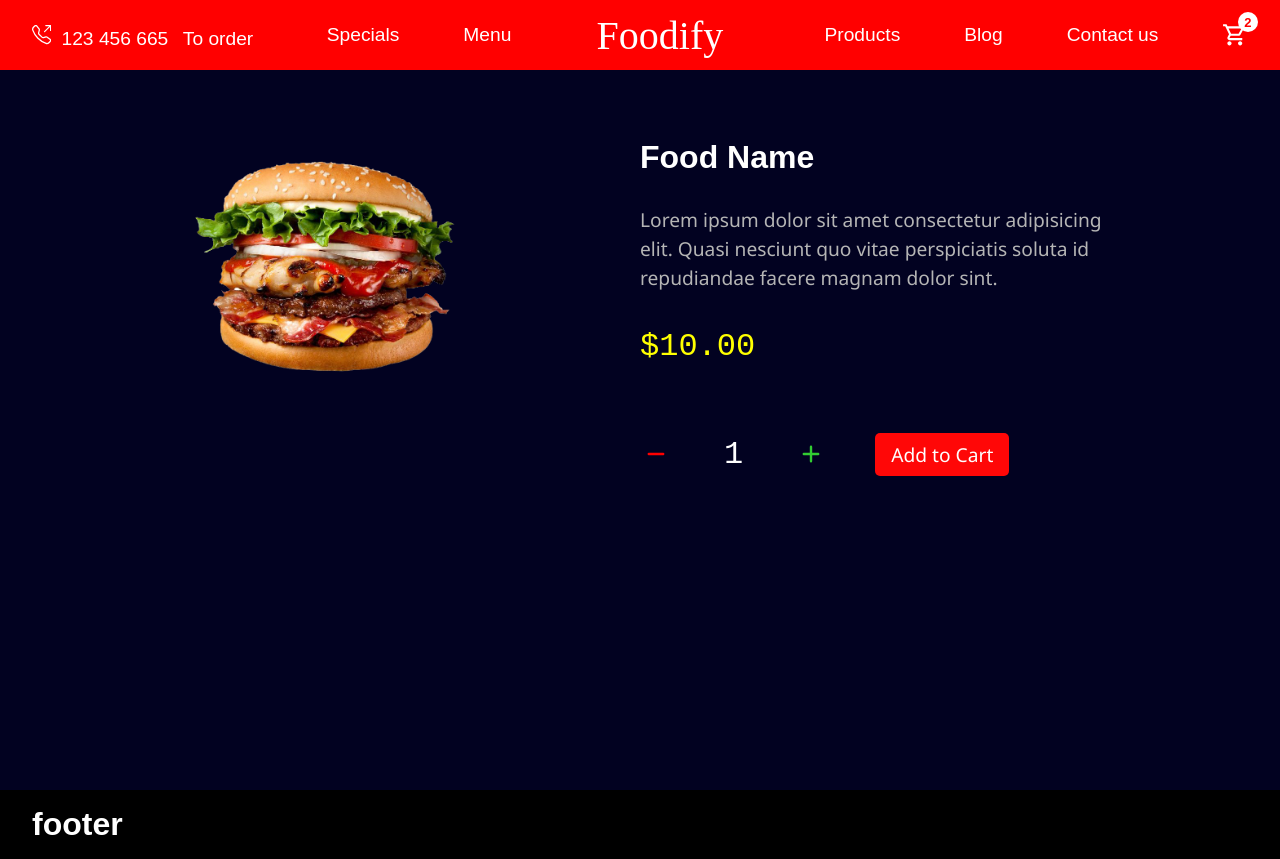
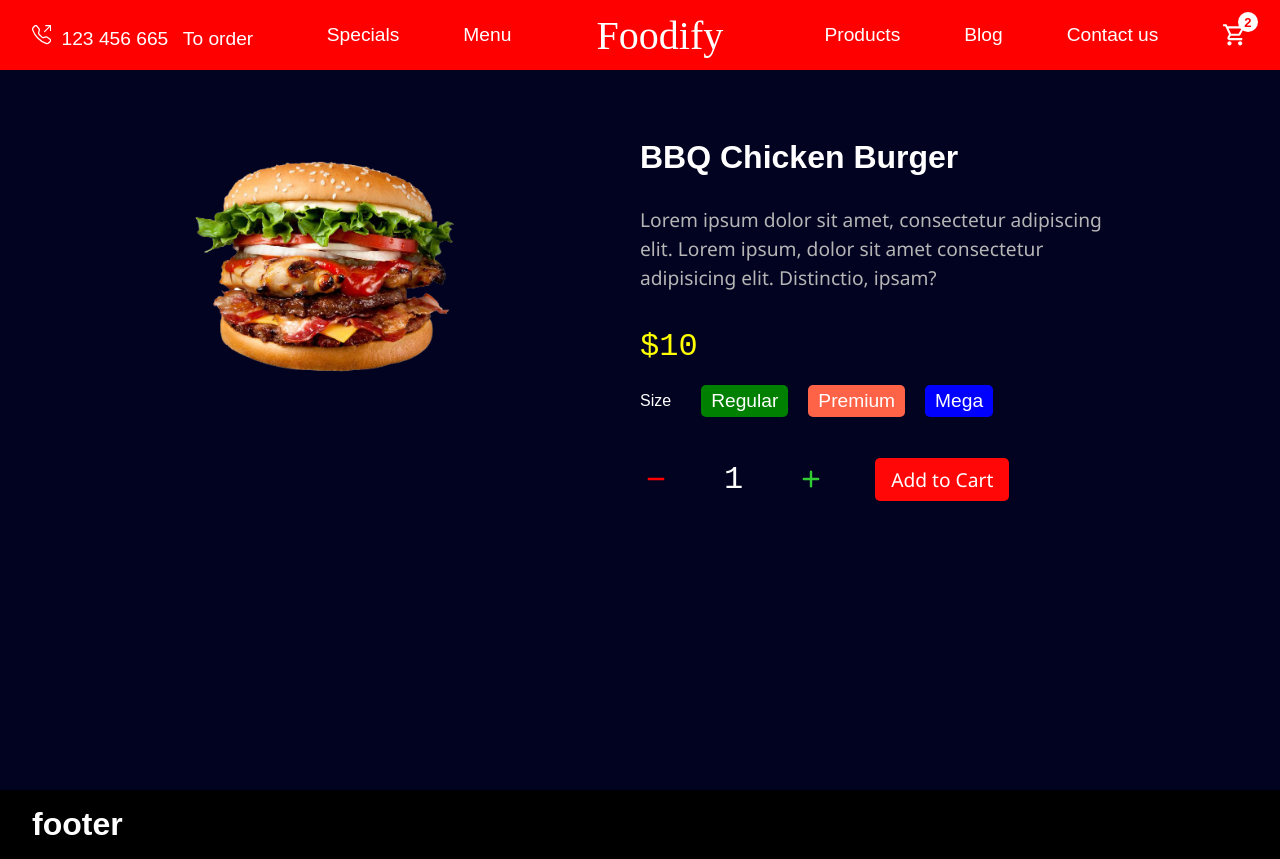
Before and after one commit to codeComet/food-ordering-app, a Next.js app in the folder client/: page /item/1 in a window 1280 px wide. Built offline with nearby package versions, Linux system fonts and the light colour scheme.

Commit message:
single product page requries changes

```diff
--- a/client/pages/index.js
+++ b/client/pages/index.js
@@ -1,5 +1,4 @@
 import Head from "next/head";
-
 import Hero from "../components/Hero";
 import Menu from "../components/Menu";
 import Special from "../components/Special";
--- a/client/pages/item/[id].jsx
+++ b/client/pages/item/[id].jsx
@@ -1,8 +1,23 @@
+import { useState, useEffect } from "react";
 import Image from "next/image";
 import styles from "../../styles/FoodItem.module.css";
 import { HiPlus, HiMinus } from "react-icons/hi";
 
 const FoodItem = () => {
+  const [count, setCount] = useState(1);
+  const [size, setSize] = useState(0);
+  const food = {
+    name: "BBQ Chicken Burger",
+    price: {
+      size: [10, 17, 30],
+    },
+    description:
+      "Lorem ipsum dolor sit amet, consectetur adipiscing elit. Lorem ipsum, dolor sit amet consectetur adipisicing elit. Distinctio, ipsam?",
+  };
+
+  useEffect(() => {
+    if (count <= 1) setCount(1);
+  }, [count]);
   return (
     <div className={styles.container}>
       <div className={styles.imgContainer}>
@@ -16,27 +31,43 @@ const FoodItem = () => {
       </div>
       <div className={styles.infoContainer}>
         <div className={styles.foodInfo}>
-          <h1>Food Name</h1>
-          <p>
-            Lorem ipsum dolor sit amet consectetur adipisicing elit. Quasi
-            nesciunt quo vitae perspiciatis soluta id repudiandae facere magnam
-            dolor sint.
-          </p>
-          <p>$10.00</p>
+          <h1>{food.name}</h1>
+          <p>{food.description}</p>
+          <p>${food.price.size[size]}</p>
+        </div>
+        <div className={styles.foodSize}>
+          <div className={styles.size}>
+            <p>Size</p>
+            <div className={styles.sizeContainer}>
+              <div className={styles.sizeItem} onClick={() => setSize(0)}>
+                <p>Regular</p>
+              </div>
+              <div className={styles.sizeItem} onClick={() => setSize(1)}>
+                <p>Premium</p>
+              </div>
+              <div className={styles.sizeItem} onClick={() => setSize(2)}>
+                <p>Mega</p>
+              </div>
+            </div>
+          </div>
         </div>
         <div className={styles.buttonContainer}>
           <div className={styles.qtyContainer}>
             <div className={styles.qty}>
               <HiMinus
                 style={{ fontSize: "1.5rem", color: "red", cursor: "pointer" }}
+                onClick={() => {
+                  setCount(count - 1);
+                }}
               />
-              <p>1</p>
+              <p>{count}</p>
               <HiPlus
                 style={{
                   fontSize: "1.5rem",
                   color: "limegreen",
                   cursor: "pointer",
                 }}
+                onClick={() => setCount(count + 1)}
               />
             </div>
             <button>Add to Cart</button>
--- a/client/styles/FoodItem.module.css
+++ b/client/styles/FoodItem.module.css
@@ -64,3 +64,46 @@
   border-radius: 5px;
   cursor: pointer;
 }
+
+.foodInfo p {
+  margin-bottom: 5px;
+}
+
+.size {
+  display: flex;
+  align-items: center;
+}
+
+.sizeContainer {
+  margin-left: 20px;
+  width: 50%;
+  display: flex;
+  align-items: center;
+  justify-content: space-around;
+}
+
+.sizeItem p {
+  margin: 0px;
+}
+
+.sizeItem {
+  font-size: 1.2rem;
+  background-color: tomato;
+  padding: 5px 10px;
+  border-radius: 5px;
+  cursor: pointer;
+  transition: 300ms;
+}
+
+.sizeItem:hover {
+  background-color: #ff0707;
+  color: white;
+}
+
+.sizeItem:first-child {
+  background-color: green;
+}
+
+.sizeItem:last-child {
+  background-color: blue;
+}
--- a/client/styles/Navstyle.module.css
+++ b/client/styles/Navstyle.module.css
@@ -38,10 +38,12 @@
   font-size: 1.1rem;
   font-weight: 500;
   color: white;
+  transition: 300ms;
 }
 
 .navitem:hover {
-  color: #4e4e4e;
+  color: #000;
+  cursor: pointer;
 }
 
 .navitem:last-child {
```
